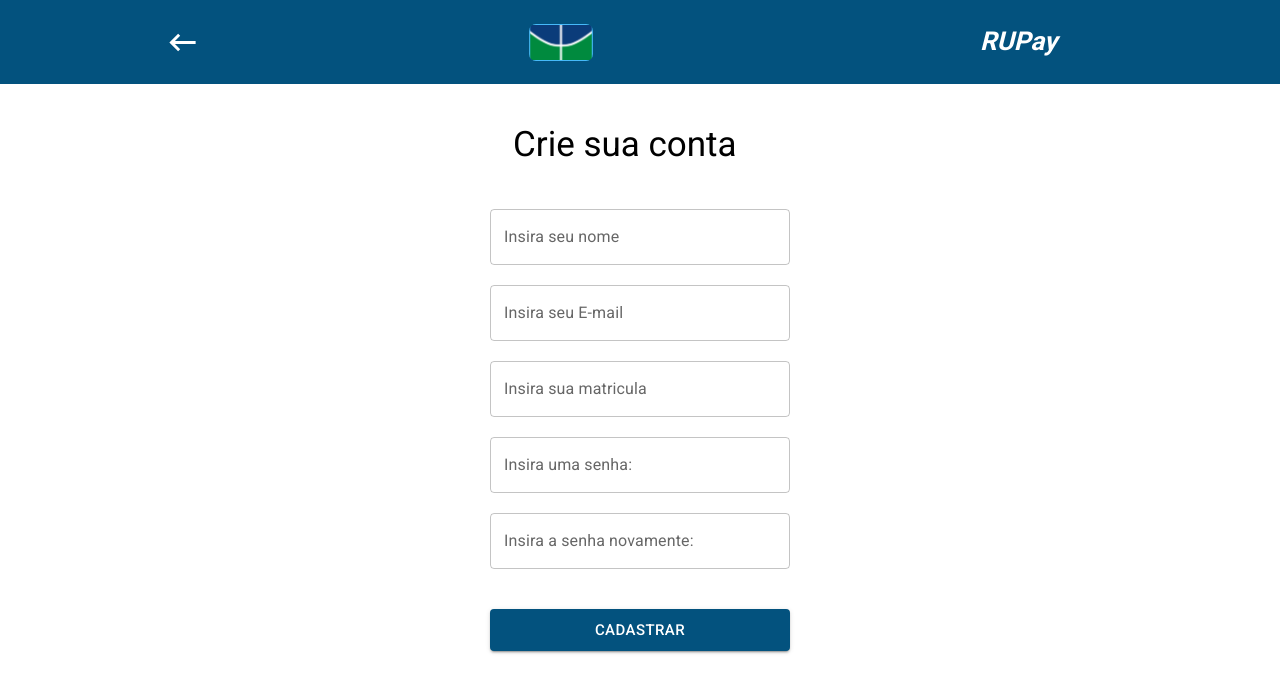
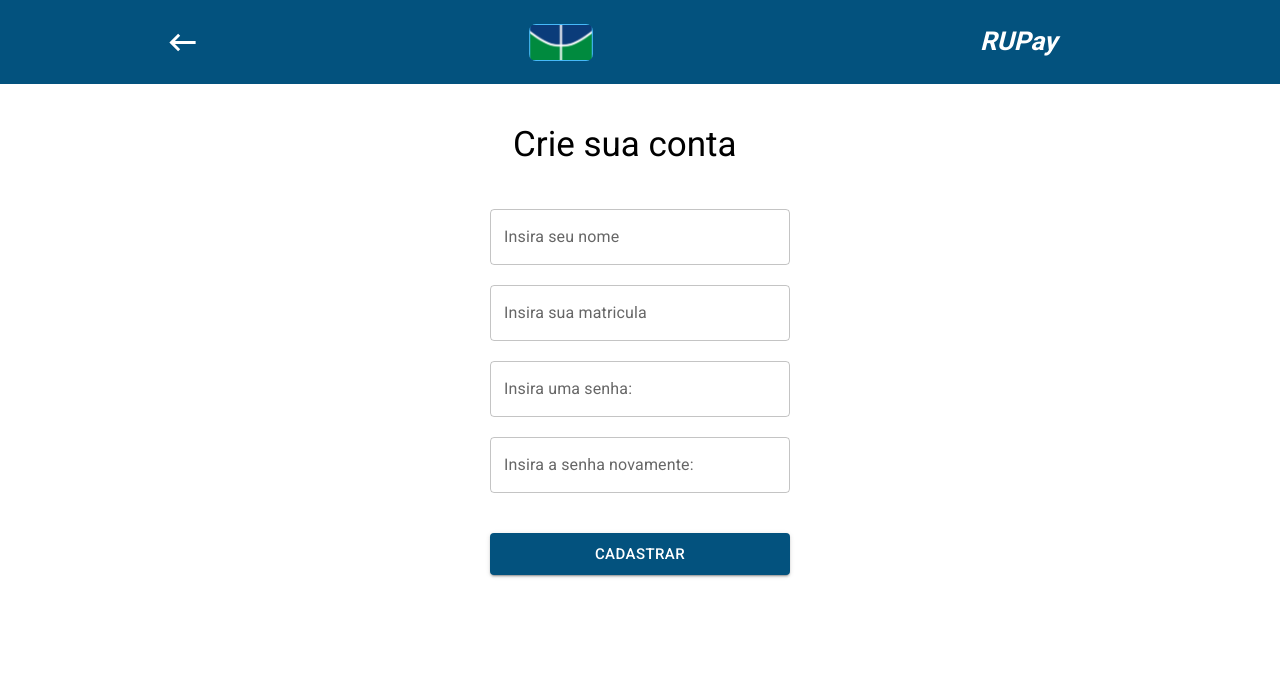
Before and after one commit to SI2023-1-Grupo-5/rupay-frontend, a Next.js app in the folder rupay/: page /signUp in a window 1280 px wide. Shown: the top 692 px of the page. Built offline with nearby package versions, Linux system fonts and the light colour scheme.

Commit message:
Card Payment

```diff
--- a/rupay/src/contexts/AuthContext.js
+++ b/rupay/src/contexts/AuthContext.js
@@ -1,5 +1,4 @@
-// import { api } from "@/services/axiosClient";
-import axios from 'axios';
+import { api } from "@/services/axiosClient";
 import { createContext, useState } from "react";
 import {destroyCookie, setCookie} from 'nookies'
 import Router from "next/router";
@@ -17,7 +16,7 @@ export function AuthProvider({ children }) {
       }
 
     async function signIn({matricula, senha}) {
-        const status = await axios.post('http://localhost:8000/auth/login',{
+        const status = await api.post('/auth/login',{
             college_id: matricula,
             password: senha
         },
--- a/rupay/src/pages/Pay/payCartao/[id].js
+++ b/rupay/src/pages/Pay/payCartao/[id].js
@@ -6,6 +6,8 @@ import {zodResolver} from '@hookform/resolvers/zod'
 import { api } from '@/services/axiosClient';
 import {useRouter } from 'next/router';
 import { toast } from 'react-toastify';
+import Cookies from 'js-cookie';
+import jwt_decode from "jwt-decode";
 
 
 const creatUserSchema = z.object({
@@ -23,7 +25,27 @@ export default function SingUp() {
     const userouter = useRouter()
 
     async function userPay(event) {
-        console.log(event)
+        const pathname = window.location.pathname;
+        const value = pathname.split("/")[3]
+        console.log(value)
+
+        const token = Cookies.get('session')
+        const college_id = jwt_decode(token).sub.slice(16, 25)
+
+        await api.put('/payment/card/'+ college_id,
+        {
+            "number": "string",
+            "name": "string",
+            "security_code": "string",
+            "date": "2023-07-05",
+            "value": parseInt(value)
+          },
+        {
+          headers: {
+            Authorization: `${token}`
+          }
+        }
+        ).then().catch(err => console.log(err));
     }
 
     return (
--- a/rupay/src/pages/index.js
+++ b/rupay/src/pages/index.js
@@ -13,15 +13,17 @@ import Cookies from 'js-cookie';
 export default function Home() {
   const {logout} = useContext(AuthContext)
   // const {['session']: token} = parseCookies()
+
   const [res, setRes] = useState({
     name: '',
     balance: '',
     email: ''
   })
-  const { balance, email } = res;
+
   useEffect(() => {
     // const {sub} = jwt_decode(token)
     const token = Cookies.get('session')
+
     const college_id = jwt_decode(token).sub.slice(16, 25)
 
     async function fetchData(){
@@ -62,7 +64,7 @@ export default function Home() {
         size="large"
         variant="contained"
         name="buttun_colocar"
-        href="/colocar-crditos"
+        href="/Pay"
       >
         Colocar créditos
       </ButtonColocar>
--- a/rupay/src/pages/signUp/index.js
+++ b/rupay/src/pages/signUp/index.js
@@ -10,7 +10,6 @@ import { setCookie } from 'nookies';
 
 const creatUserSchema = z.object({
     name: z.string().nonempty("O nome é obrigatorio"),
-    email: z.string().nonempty("O email é obrigatorio").email("O email deve ser valido"),
     college_id: z.string().nonempty("A matrícula é obrigatoria").min(9, "A matrícula deve ter 9 caracteres"),
     password: z.string().nonempty("A senha é obrigatoria").min(8, "A senha deve ter no minimo 8 caracteres"),
     password_confirm: z.string().nonempty("A senha é obrigatoria").min(8, "A senha deve ter no minimo 8 caracteres"),
@@ -87,17 +86,6 @@ export default function SingUp() {
                     fullWidth
                     color="secondary"
                     variant="outlined"
-                    type='email'
-                    label="Insira seu E-mail"
-                    size="large"
-                    error={!!errors.email}
-                    helperText={errors?.email?.message}
-                    {...register('email')}
-                />
-                <InputMatricula
-                    fullWidth
-                    color="secondary"
-                    variant="outlined"
                     type='text'
                     label="Insira sua matricula"
                     size="large"
```
